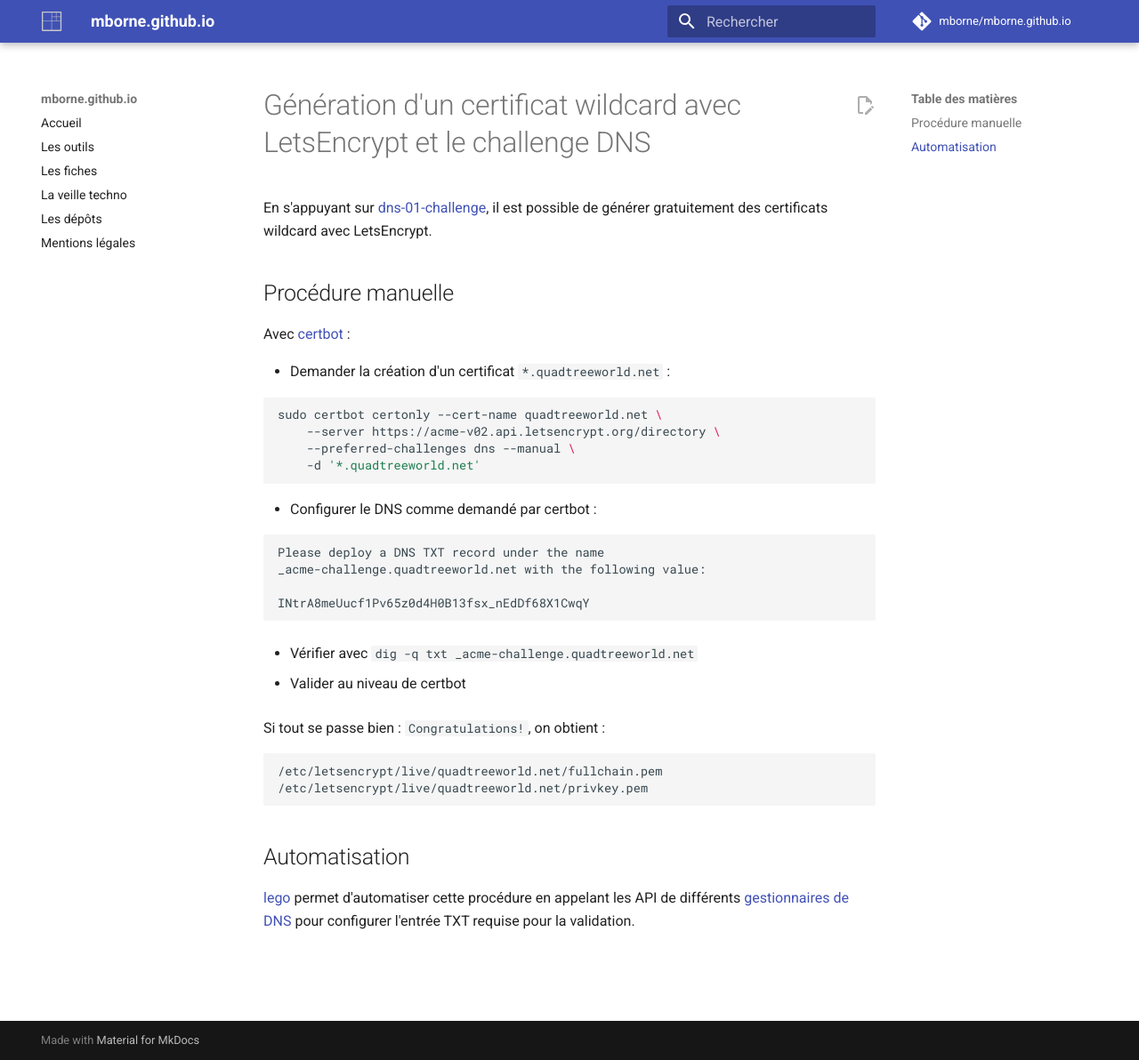
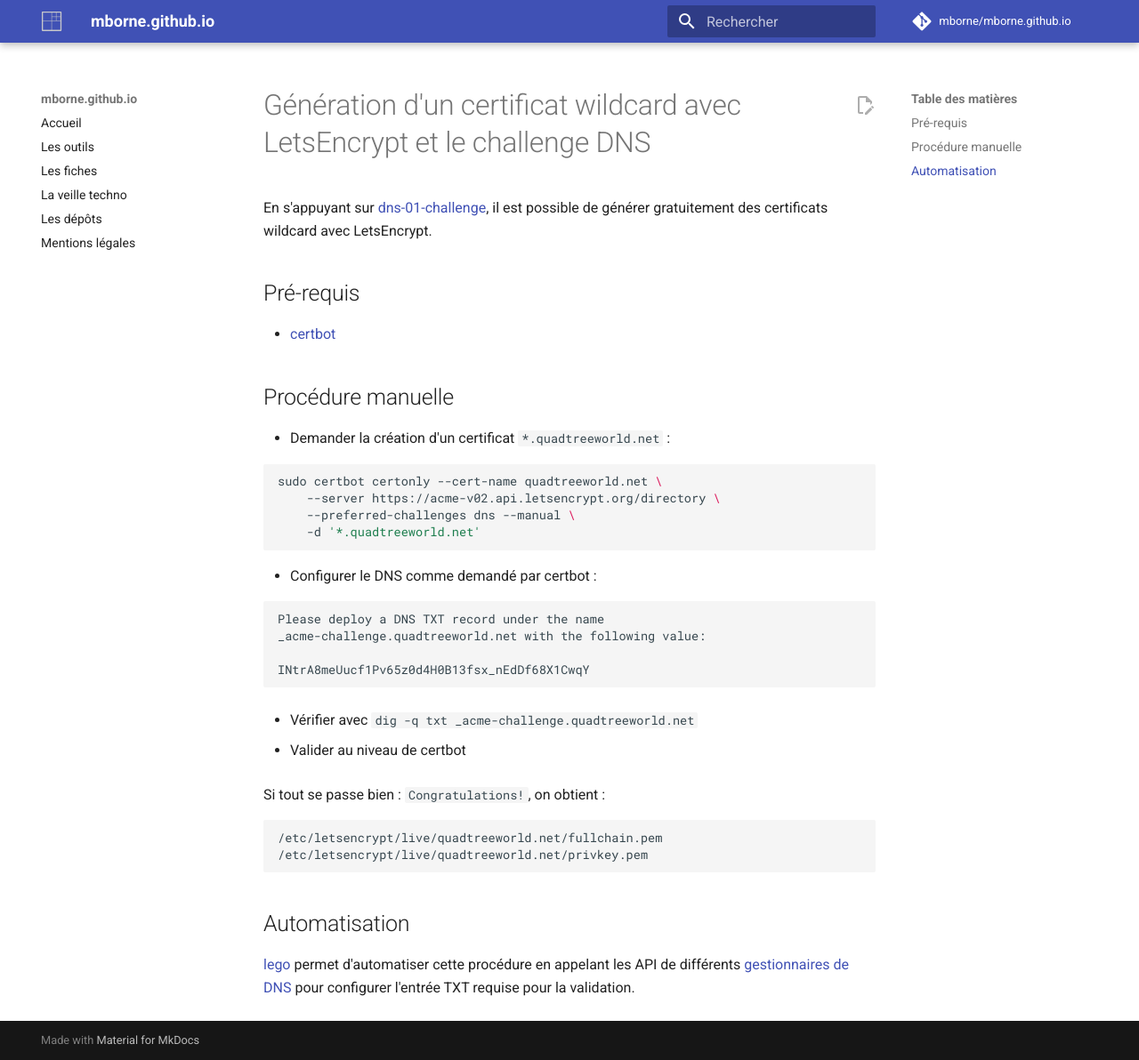
Before and after one commit to mborne/mborne.github.io, an MkDocs documentation site: the page built from docs/fiches/letsencrypt-acme/wildcard.md, in a window 1280 px wide and 1192 px high. Shown: the whole window at 89% size. Built offline with MkDocs 1.6.1 and Material for MkDocs 9.7.7, drawn with Linux system fonts in a browser that asks for light colours; comment, search, counter and statistics services are not loaded.

Commit message:
feat(letsencrypt): retouche procédure wildcard

```diff
--- a/docs/fiches/letsencrypt-acme/wildcard.md
+++ b/docs/fiches/letsencrypt-acme/wildcard.md
@@ -2,9 +2,11 @@
 
 En s'appuyant sur [dns-01-challenge](https://letsencrypt.org/docs/challenge-types/#dns-01-challenge), il est possible de générer gratuitement des certificats wildcard avec LetsEncrypt.
 
+## Pré-requis
+
+* [certbot](../../outils/certbot/README.md)
+
 ## Procédure manuelle
-
-Avec [certbot](https://certbot.eff.org/) :
 
 * Demander la création d'un certificat `*.quadtreeworld.net` :
 
```
